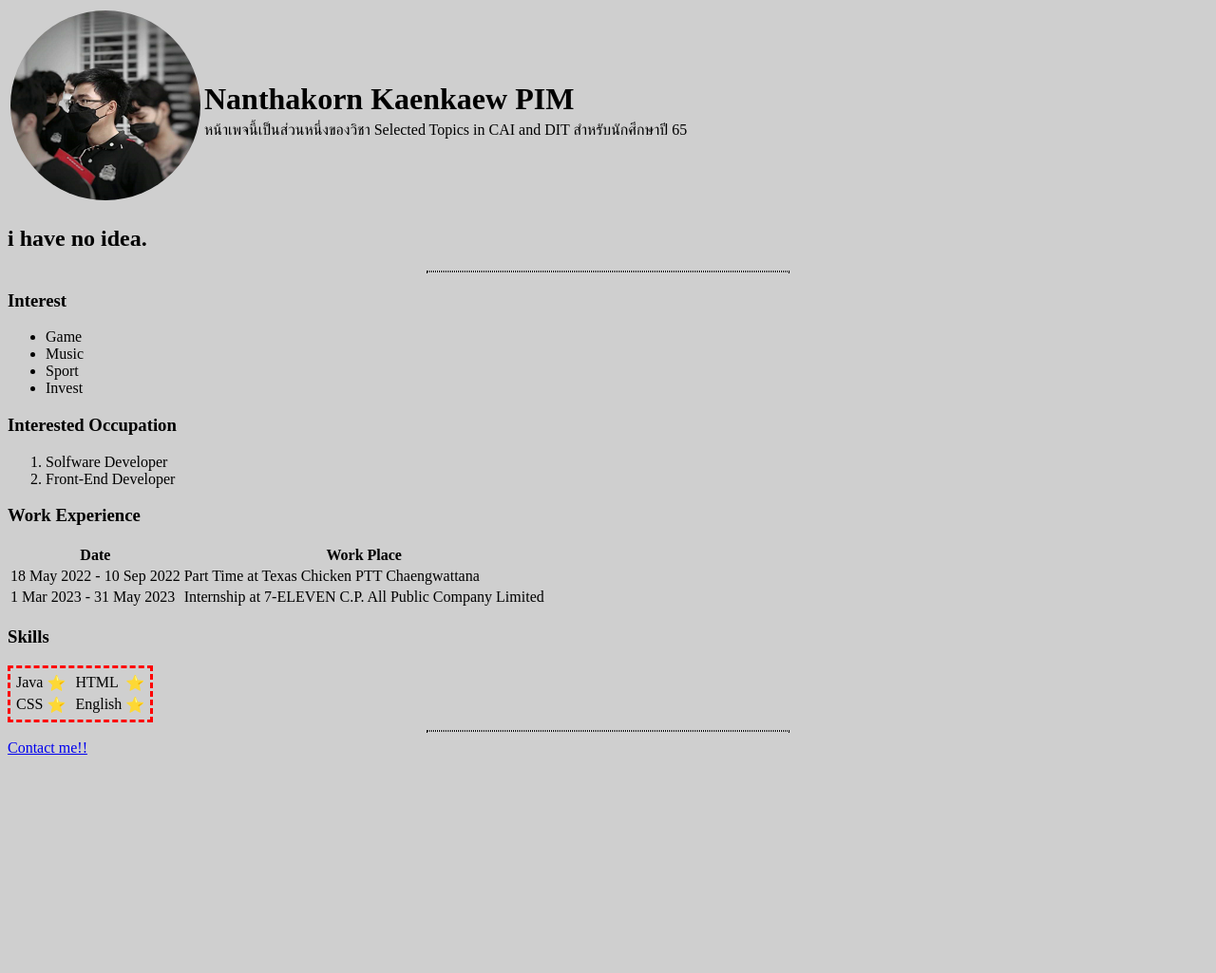
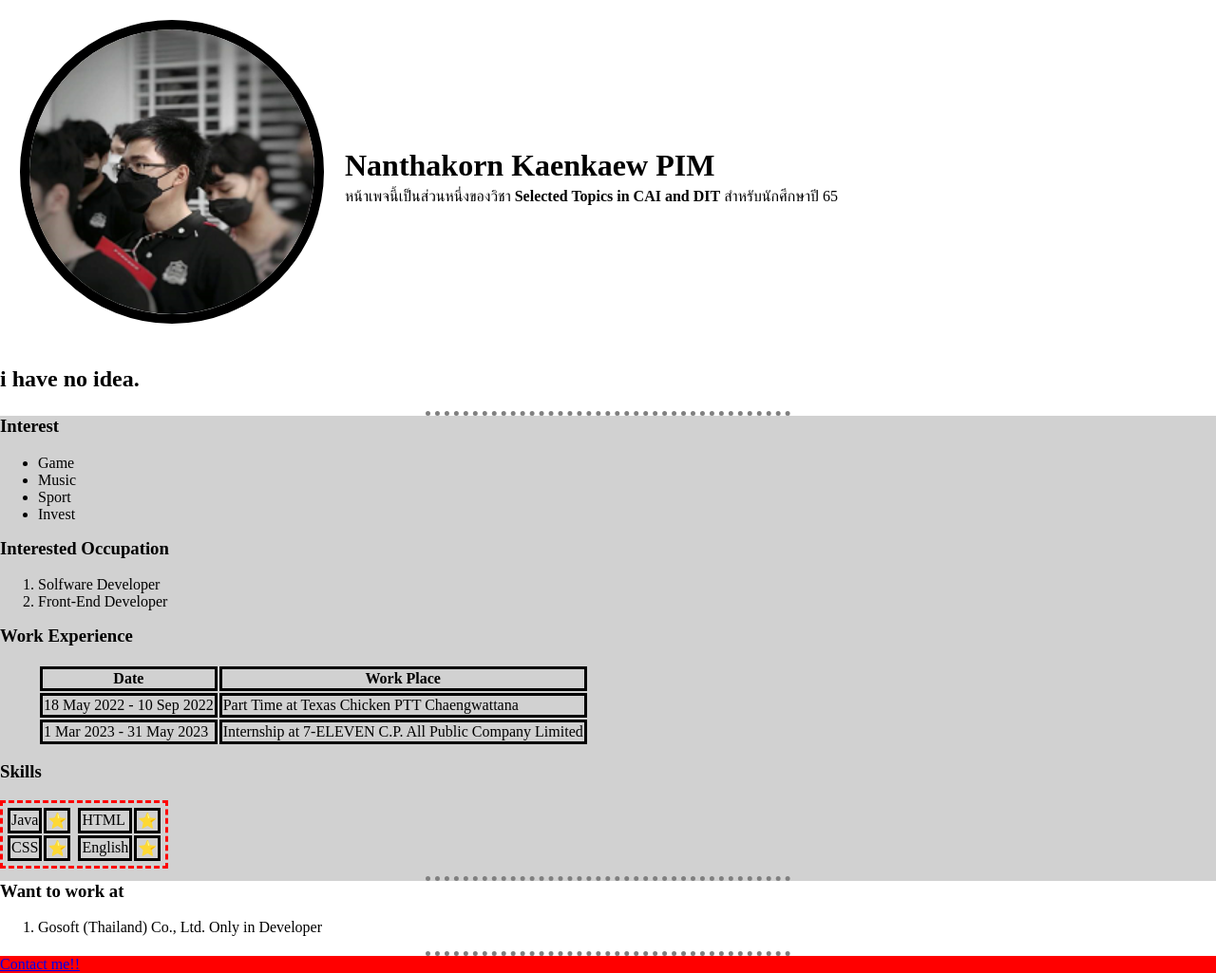
Before and after one commit to ntk1april/webdev2023, a plain HTML site: page resume.html in a window 1280 px wide. Shown: the whole page at 95% size. Before the commit the page ends 805 px from the top, so only its background shows below. Drawn offline with Linux system fonts and the light colour scheme.

Commit message:
11 September

```diff
--- a/resume.html
+++ b/resume.html
@@ -6,21 +6,25 @@
     <title>Resume</title>
     <link rel="icon" type="image/png" href="img/favicon.png">
 </head>
+
 <body>
-
     <!-- <i><h1>Wellcome to My Resume!!</h1></i>
     <hr size="2" color="black "noshade> -->
 
-    <table>
+<div class="header">
+    <table cellspacing="20">
         <tr>
-            <td><img class="profile" src="img/me.png" alt="This is ME"/></td>
+            <td><img style = "height: 300px; border:solid; border-width:10px;" class="profile" src="img/me.png" alt="This is ME"/></td>
             <td><h1 style="margin-bottom: 5px;">Nanthakorn Kaenkaew PIM</h1>
-            <p style="margin-top: 2px;">หน้าเพจนี้เป็นส่วนหนึ่งของวิชา Selected Topics in CAI and DIT สำหรับนักศึกษาปี 65</p></td>
+            <p style="margin-top: 2px;">หน้าเพจนี้เป็นส่วนหนึ่งของวิชา <b>Selected Topics in CAI and DIT</b> สำหรับนักศึกษาปี 65</p></td>
         </tr>
     </table>
 
     <h2>i have no idea.</h2>
     <hr>
+</div>
+
+<div class="middle">
     <h3>Interest</h3>
     <ul>
         <li>Game</li>
@@ -36,61 +40,69 @@
     </ol>
 
     <h3>Work Experience</h3>
-    <!--<ul>
-        <li>Part Time at Texas Chicken PTT Chaengwattana
-            18 May 2022 - 10 September 2022</li>
-        <li>Internship at 7-ELEVEN C.P. All Public Company Limited
-            1 March 2023 - 31 May 2023</li>
-    </ul>-->
-
+    <ul>
     <table>
         <thead>
             <tr>
-                <th>
+                <th class="lisa">
                     Date
                 </th>
-                <th>
+                <th class="lisa">
                     Work Place
                 </th>
             </tr>
         </thead>
         <tr>
-            <td>18 May 2022 - 10 Sep 2022</td>
-            <td>Part Time at Texas Chicken PTT Chaengwattana</td>
+            <td class="lisa">18 May 2022 - 10 Sep 2022</td>
+            <td class="lisa">Part Time at Texas Chicken PTT Chaengwattana</td>
         </tr>
         <tr>
-            <td>1 Mar 2023 - 31 May 2023</td>
-            <td>Internship at 7-ELEVEN C.P. All Public Company Limited</td>
+            <td class="lisa">1 Mar 2023 - 31 May 2023</td>
+            <td class="lisa">Internship at 7-ELEVEN C.P. All Public Company Limited</td>
         </tr>
     </table>
+</ul>
 
     <h3>Skills</h3>
 <table style="border: dashed red">
     <tr>
         <td><table>
             <tr>
-                <td>Java</td>
-                <td>⭐</td>
+                <td class="lisa">Java</td>
+                <td class="lisa">⭐</td>
             </tr>
             <tr>
-                <td>CSS</td>
-                <td>⭐</td>
+                <td class="lisa">CSS</td>
+                <td class="lisa">⭐</td>
             </tr>
         </table></td>
         <td><table>
             <tr>
-                <td>HTML</td>
-                <td>⭐</td>
+                <td class="lisa">HTML</td>
+                <td class="lisa">⭐</td>
             </tr>
             <tr>
-                <td>English</td>
-                <td>⭐</td>
+                <td class="lisa">English</td>
+                <td class="lisa">⭐</td>
             </tr>
         </table></td>
     </tr>
 </table>
 <hr>
+</div>
+
+<div class="bottom">
+    <h3>Want to work at</h3>
+            <ol>
+                <li>Gosoft (Thailand) Co., Ltd. Only in Developer</li>
+            </ol>
+            <hr>
+</div>
+
+<div = class="contact">
     <a href="contact.html">Contact me!!</a>
+    <a href="https://instagram.com/ntl1april"></a>
+</div>
 
 </body>
 </html>
--- a/styles.css
+++ b/styles.css
@@ -1,4 +1,4 @@
-.profile {
+/* .profile {
     border-radius: 50%;
 }
 body {
@@ -9,4 +9,36 @@ hr {
   border-style: dotted;
   height: 0;
   width: 30%;
+} */
+.lisa {
+    border: solid rgb(0, 0, 0) 3px;
 }
+.bottom {
+    background-color:rgb(255, 255, 255);
+}
+.contact {
+    background-color: rgb(255, 0, 0);
+}
+.header{
+    background-color: rgb(255, 255, 255);
+}
+.middle{
+    background-color: rgb(209, 209, 209);
+}
+.profile {
+    border-radius: 50%;
+}
+
+body {
+    margin: 0;
+}
+h3 {
+    margin-top: 0;
+}
+hr {
+    border-style: dotted none none;
+    width: 30%;
+    border-color: grey;
+    border-width:5px;
+    margin-bottom: 0;
+}
```
